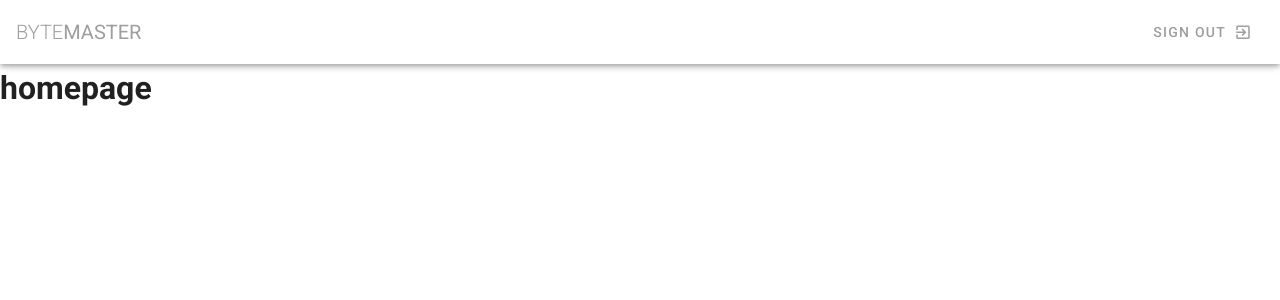
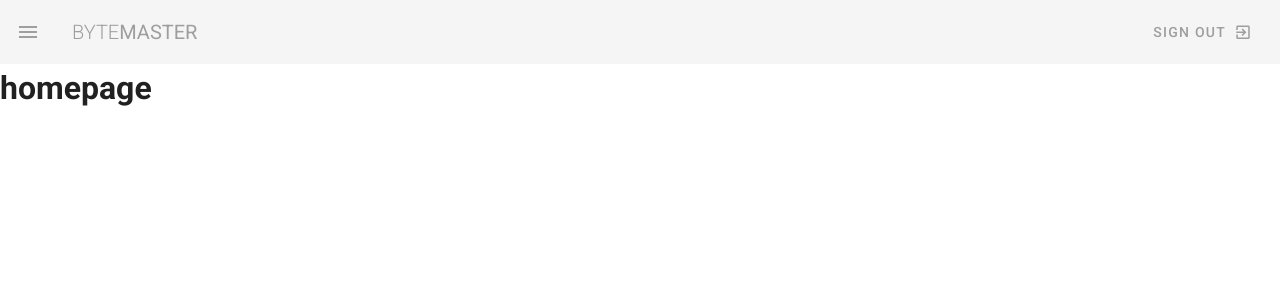
Before and after one commit to JoseHenriquePatrocinio/vuetify, a Vue app: page / in a window 1280 px wide. Shown: the top 300 px of the page. Built offline with nearby package versions, Linux system fonts and the light colour scheme.

Commit message:
Navigation

```diff
--- a/src/components/NavbarComp.vue
+++ b/src/components/NavbarComp.vue
@@ -1,6 +1,7 @@
 <template>
     <nav>
-        <v-toolbar>
+        <v-app-bar flat app>
+            <v-app-bar-nav-icon class="grey--text" @click="drawer = !drawer"></v-app-bar-nav-icon>
             <v-toolbar-title class="text-uppercase grey--text">
                 <span class="font-weight-light">Byte</span>
                 <span>Master</span>
@@ -10,12 +11,22 @@
                 <span>Sign out</span>
                 <v-icon right>mdi-exit-to-app</v-icon>
             </v-btn>
-        </v-toolbar>
+        </v-app-bar>
+
+        <v-navigation-drawer app v-model="drawer" class="indigo">
+
+        </v-navigation-drawer>
+
     </nav>
 </template>
 
 <script>
 export default {
-    name: "NavbarComp"
+    name: "NavbarComp",
+    data() {
+        return {
+            drawer: false
+        }
+    }
 }
 </script>
```
